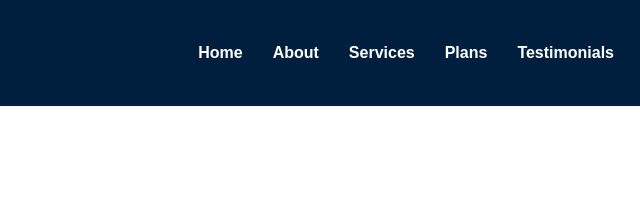
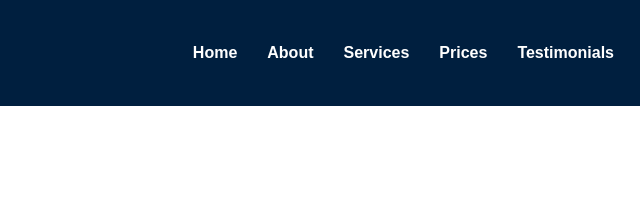
Before and after one commit to Emmyglobal/orbittech, a website: page index.html in a window 1280 px wide. Shown: the top 203 px of the page, 466-1106 px from the left. Drawn offline with Linux system fonts and the light colour scheme.

Commit message:
Update index.html

```diff
--- a/index.html
+++ b/index.html
@@ -27,7 +27,7 @@
             <li><a href="#" data-page="home">Home</a></li>
             <li><a href="#" data-page="about">About</a></li>
             <li><a href="#" data-page="services">Services</a></li>
-            <li><a href="#" data-page="plans">Plans</a></li>
+            <li><a href="#" data-page="plans">Prices</a></li>
             <li><a href="#" data-page="testimonials">Testimonials</a></li>
             <li><a href="#" data-page="contact">Contact</a></li>
             <li><a href="#" data-page="signup">Sign Up</a></li>
```
